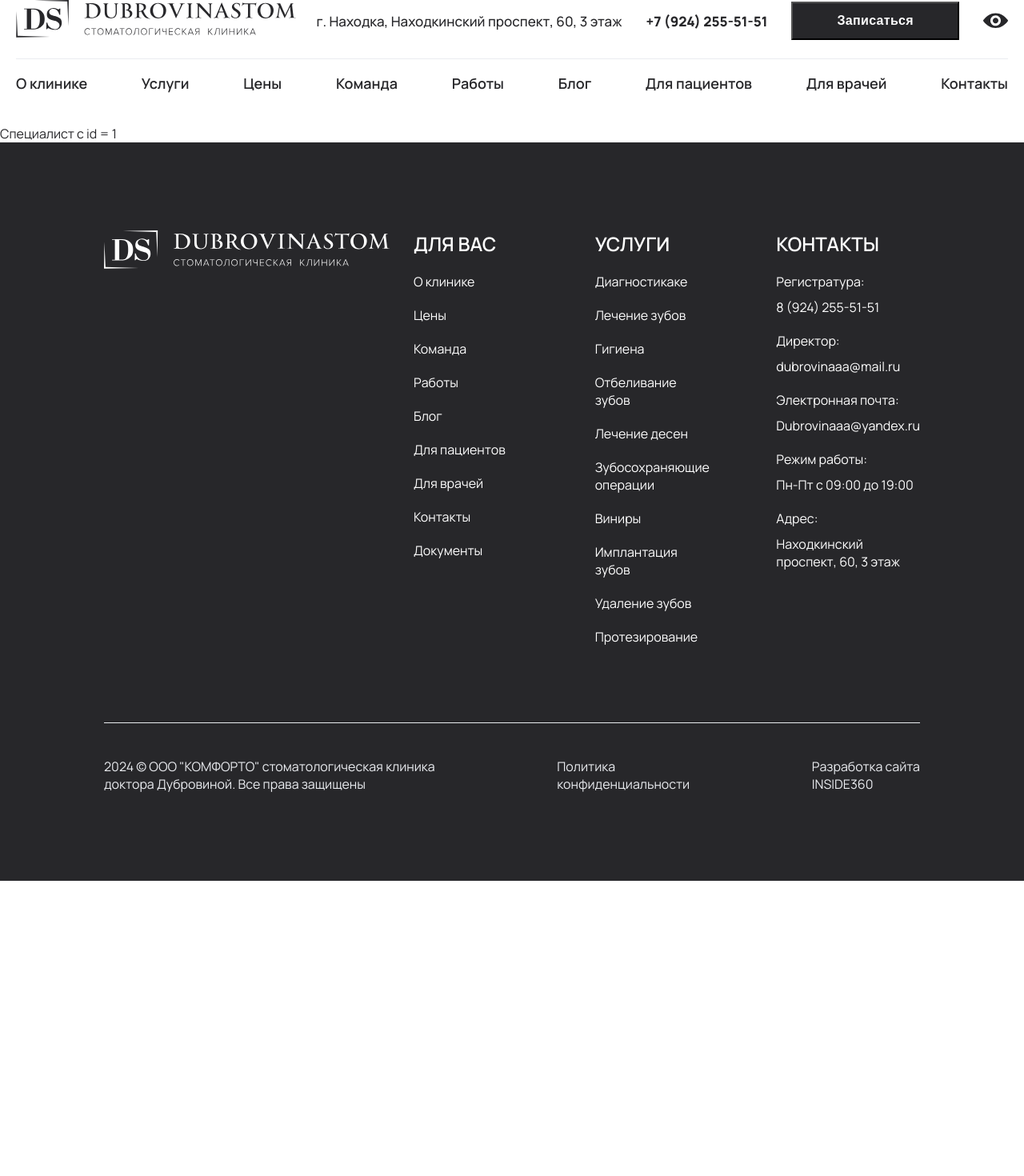
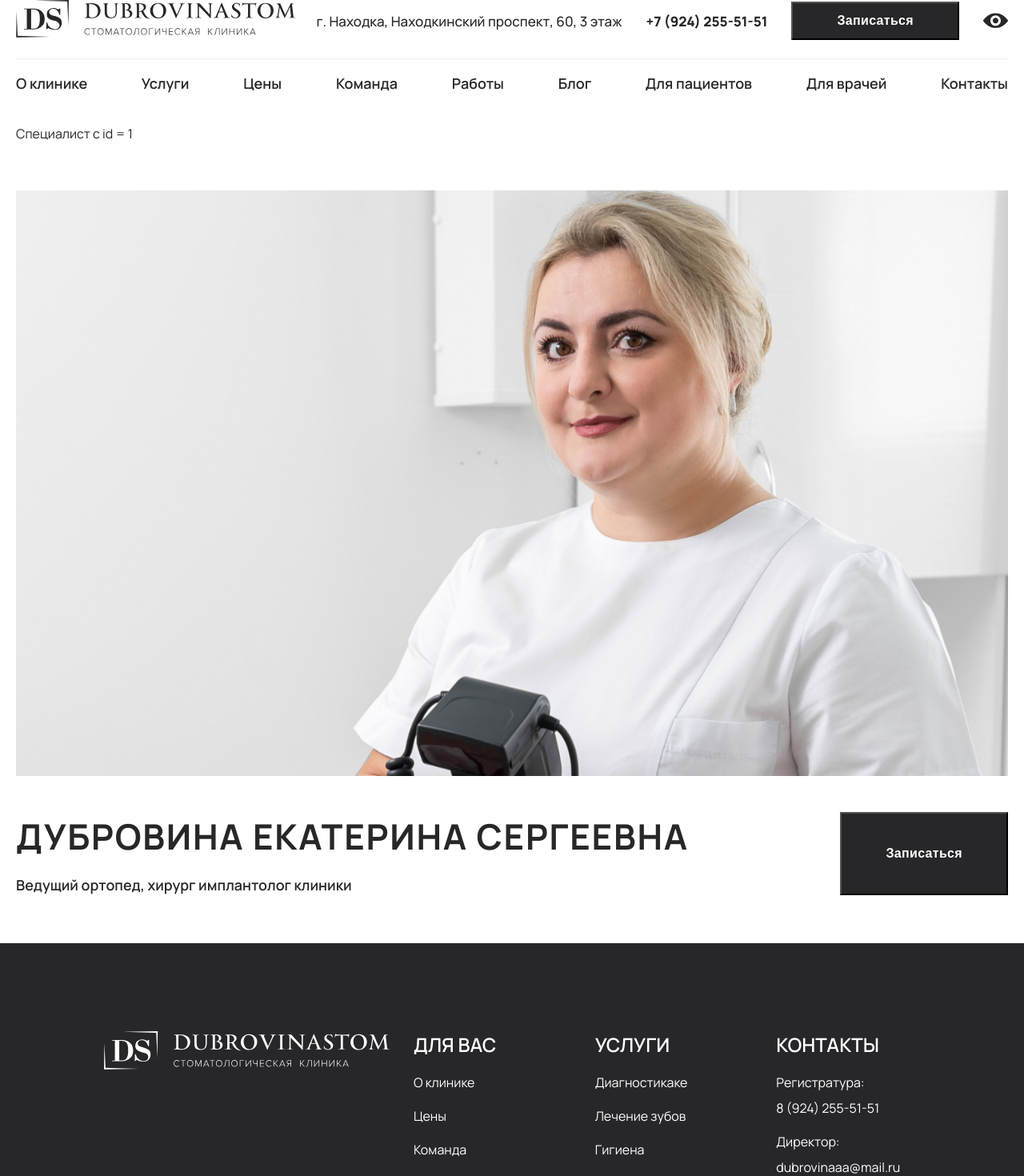
Before and after one commit to blessMe-Padre/dubrovina-client, a Next.js app: page /specialists/1 in a window 1280 px wide. Shown: the top 1470 px of the page at 80% size. Before the commit the page ends 1101 px from the top, so only its background shows below. Built offline with nearby package versions, Linux system fonts and the light colour scheme.

Commit message:
feat: добавляет sass

```diff
--- a/app/(pages)/specialists/[id]/page.jsx
+++ b/app/(pages)/specialists/[id]/page.jsx
@@ -1,7 +1,19 @@
-import React from 'react'
+'use client';
+import { useEffect, useState } from 'react';
+
+import styles from './style.module.scss';
+import Image from 'next/image';
+import { Button, Popup } from '@/app/components';
 
 export default function page({ params }) {
+
+    // eslint-disable-next-line react-hooks/rules-of-hooks
+    const [popupActive, setPopupActive] = useState(false);
     const { id } = params;
+
+    const handleClick = () => {
+        setPopupActive(true);
+    }
 
 
     if (!page) {
@@ -9,6 +21,34 @@ export default function page({ params }) {
     }
 
     return (
-        <div>Специалист с id = {id}</div>
+        <div className="container">
+            Специалист с id = {id}
+            <div className='section'>
+                <div className={styles.image_wrapper}>
+                    <Image
+                        src='/placeholders/specialist_id.jpg'
+                        alt='Dubrovina logo'
+                        width={1439}
+                        height={850}
+                        className="dsv-image"
+                    />
+                </div>
+
+                <header className={styles.header}>
+                    <div>
+                        <h1 className={styles.title}>дубровина екатерина сергеевна</h1>
+                        <p className={styles.subtitle}>Ведущий ортопед, хирург имплантолог клиники</p>
+                    </div>
+                    <Button
+                        color='black'
+                        handleClick={handleClick}
+                        href="#popup"
+                        size='medium'
+                        text='Записаться'></Button>
+                </header>
+            </div>
+
+            <Popup active={popupActive} setActive={setPopupActive} />
+        </div>
     )
 }
--- /dev/null
+++ b/app/(pages)/specialists/[id]/style.module.scss
@@ -0,0 +1,31 @@
+@import '@/app/mixins';
+
+.image_wrapper img {
+    width: 100%;
+    height: 100%;
+    object-fit: cover;
+    margin-bottom: 40px;
+}
+
+.header {
+    display: flex;
+    justify-content: space-between;
+    gap: 20px;
+}
+
+.title {
+    font-family: var(--font-family);
+    font-size: clamp(1.5em, -0.357em + 3.869vw, 3.125em);
+    letter-spacing: 0.04em;
+    text-transform: uppercase;
+    color: var(--text-black);
+    margin-bottom: 20px;
+}
+
+.subtitle {
+    font-family: var(--font-family);
+    font-weight: 600;
+    line-height: 130%;
+    color: var(--text-black);
+    @include adaptiv-value("font-size", 24, 13);
+}
--- /dev/null
+++ b/app/_mixins.scss
@@ -0,0 +1,32 @@
+$maxWidth: 1920;
+$maxWidthContainer: 1480;
+
+// @mixin adaptiv-value($property, $startSize, $minSize) {
+//     $addSize: $startSize - $minSize;
+//     #{$property}: calc(#{$minSize + px} + #{$addSize} * ((100vw - 768px) / #{$maxWidth - 768}));
+// }
+
+// @mixin adaptiv-value($property, $startSize, $minSize) {
+//     $addSize: $startSize - $minSize;
+//     $maxWidthMinus768: $maxWidth - 768;
+//     #{$property}: clamp(#{$minSize}px,
+//         calc(#{$minSize}px + #{$addSize} * ((100vw - 768px) / #{$maxWidthMinus768})),
+//         #{$startSize}px);
+// }
+
+
+@mixin adaptiv-value($property, $startSize, $minSize) {
+    // Конвертируем пиксели в em (предполагая базовый размер 16px)
+    $minSizeEm: $minSize / 16;
+    $startSizeEm: $startSize / 16;
+    $addSizeEm: $startSizeEm - $minSizeEm;
+
+    // Конвертируем брейкпоинты в em
+    $breakpointMin: 768/ 16; // 48em
+    $maxWidthEm: $maxWidth / 16; // 120em
+    $widthDifference: $maxWidthEm - $breakpointMin; // 72em
+
+    #{$property}: clamp(#{$minSizeEm}em,
+        calc(#{$minSizeEm}em + #{$addSizeEm} * (100vw - #{$breakpointMin}em) / #{$widthDifference}),
+        #{$startSizeEm}em);
+}
--- a/app/globals.css
+++ b/app/globals.css
@@ -41,6 +41,14 @@
   /* текст шрифтов */
   --text-white: var(--white);
   --text-black: var(--black);
+
+  /* переменные медиа*/
+  --min-width: 768px;
+  --max-width: 1440px;
+}
+
+.test {
+  /* // @include adaptiv-value("font-size", 60, 30); */
 }
 
 * {
--- a/next.config.js
+++ b/next.config.js
@@ -1,4 +1,6 @@
 /** @type {import('next').NextConfig} */
+const path = require('path');
+
 const nextConfig = {
     images: {
         remotePatterns: [
@@ -9,6 +11,11 @@ const nextConfig = {
             },
         ],
     },
+
+    sassOptions: {
+        includePaths: [path.join(__dirname, 'styles')],
+    }
+
 }
 
 module.exports = nextConfig
```
Also changed, not shown: package.json (+5 -4 lines), app/(pages)/specialists/[id]/style.module.css (deleted), public/placeholders/specialist_id.jpg (added), 1 other file (tests, documents, lock files or other folders).
